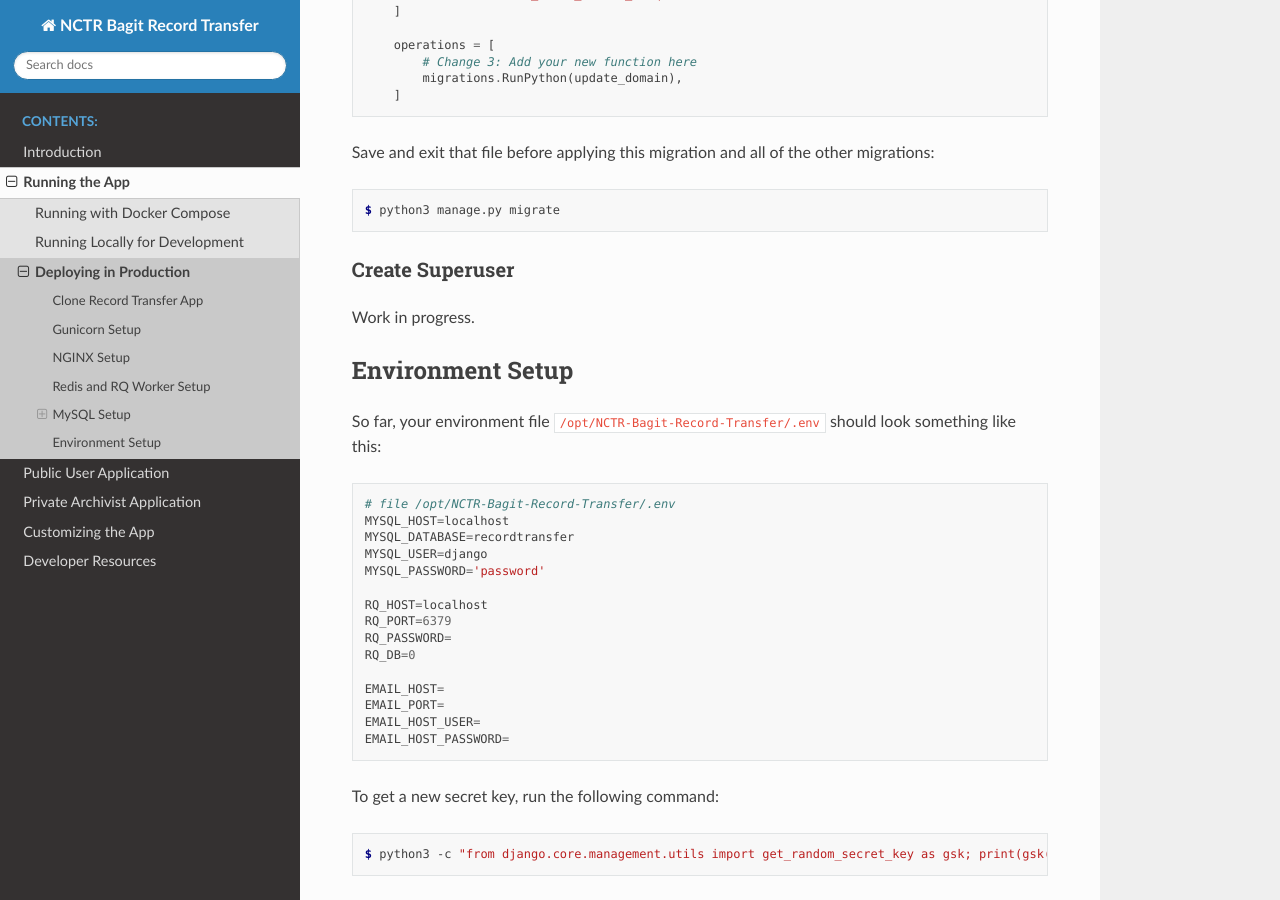
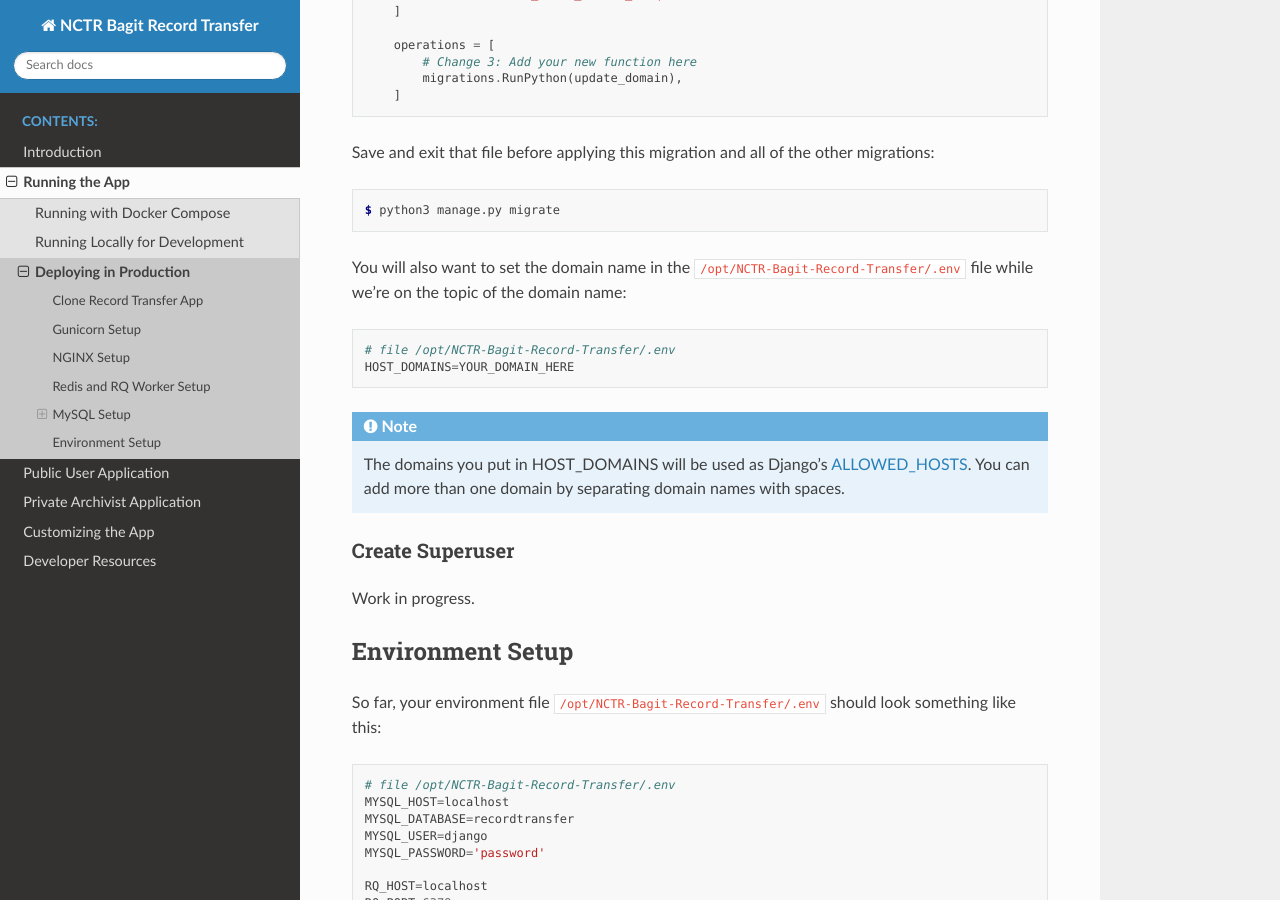
Before and after one commit to NationalCentreTruthReconciliation/Secure-Record-Transfer, a Sphinx documentation site: the page built from docs/running/production.rst, in a window 1280 px wide and 900 px high, scrolled down 6547 px. Built offline with Sphinx 7.4.7 and the Read the Docs theme 2.0.0, drawn with Linux system fonts in a browser that asks for light colours.

```diff
--- a/docs/running/production.rst
+++ b/docs/running/production.rst
@@ -385,6 +385,22 @@ Save and exit that file before applying this migration and all of the other migr
     $ python3 manage.py migrate
 
 
+You will also want to set the domain name in the :code:`/opt/NCTR-Bagit-Record-Transfer/.env` file
+while we're on the topic of the domain name:
+
+.. code-block::
+
+    # file /opt/NCTR-Bagit-Record-Transfer/.env
+    HOST_DOMAINS=YOUR_DOMAIN_HERE
+
+
+.. note::
+
+    The domains you put in HOST_DOMAINS will be used as Django's
+    `ALLOWED_HOSTS <https://docs.djangoproject.com/en/3.1/ref/settings/#allowed-hosts>`_. You can
+    add more than one domain by separating domain names with spaces.
+
+
 ****************
 Create Superuser
 ****************
```
Also changed, not shown: 1 other file.
